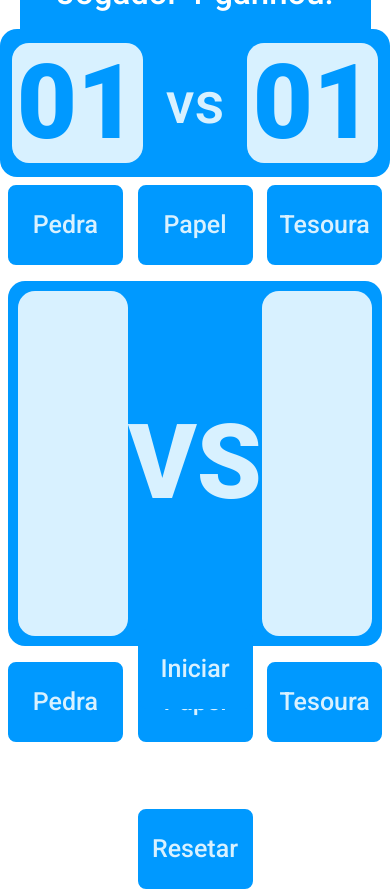
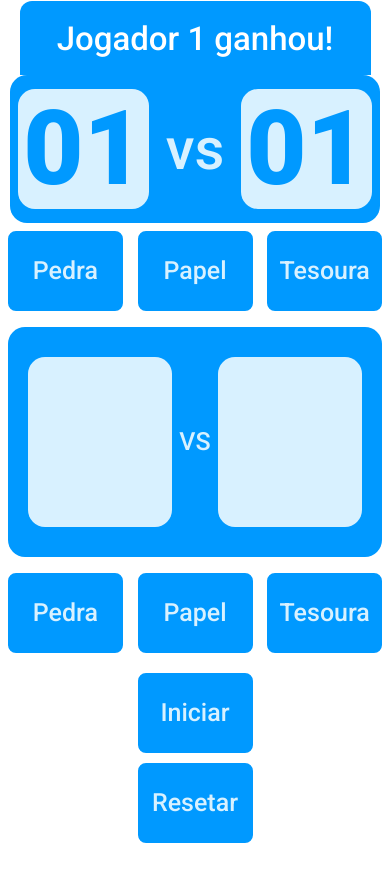
Before and after one commit to fernanda-avila/joquempo, a plain HTML site: page index.html in a window 390 px wide. After the commit the page ends 844 px from the top, so only its background shows below. Drawn offline with Linux system fonts and the light colour scheme.

Commit message:
consertando botões responsividade

```diff
--- a/index.html
+++ b/index.html
@@ -38,7 +38,7 @@
         </div>
     </main>
     <footer class="config-box">
-        <button class="button-move">Iniciar</button>
+        <button class="button-move button">Iniciar</button>
         <button class="button-move">Resetar</button>
     </footer>
 </body>
--- a/style.css
+++ b/style.css
@@ -132,15 +132,14 @@ body {
 }
 
 .move-box-separator {
-    font-size: 104px;
+    font-size: 32px;
     color: #d8f1ff;
-    font-weight: 900;
 
 }
 
 @media screen and (max-width: 720px) {
    .body {
-    padding: 1%;
+    padding: 5%;
     justify-content: space-evenly;
    }
 
@@ -152,11 +151,13 @@ body {
     width: 90%;
    }
    .scoreboard-box {
-    width: 100%;
+    width: 95%;
+
    }
    .config-box {
-    gap:10;
+    gap:10px;
     flex-direction: column;
+    margin-top: 20px;
    }
    .battle-field {
     flex-direction: column;
@@ -172,16 +173,19 @@ body {
     width: 115px;
    }
 
-   .box-move-separator {
+
+   .move-box-separator {
     font-size: 25px;
 
    }
 
    .board {
-    padding: 10px;
+    padding: 20px;
    }
 
    .move-box {
-    width: 40%;
+    width: 43%;
+    height: 170px;
+    padding: 10px;
    }
 }
```
